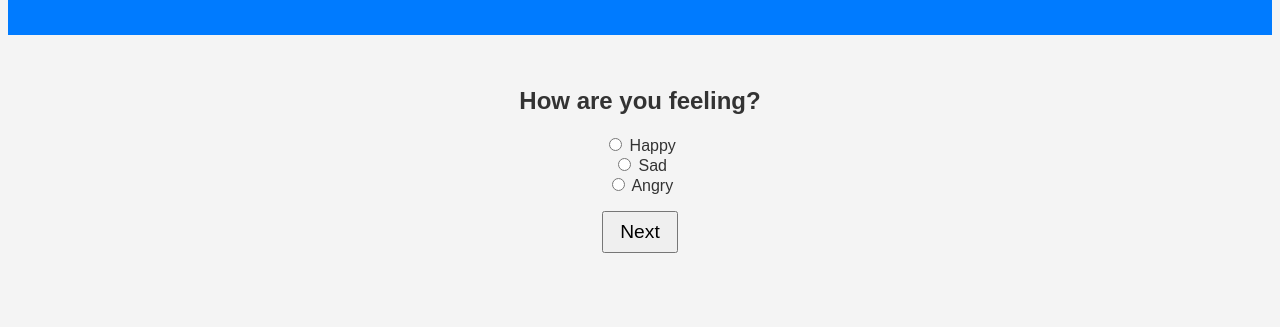
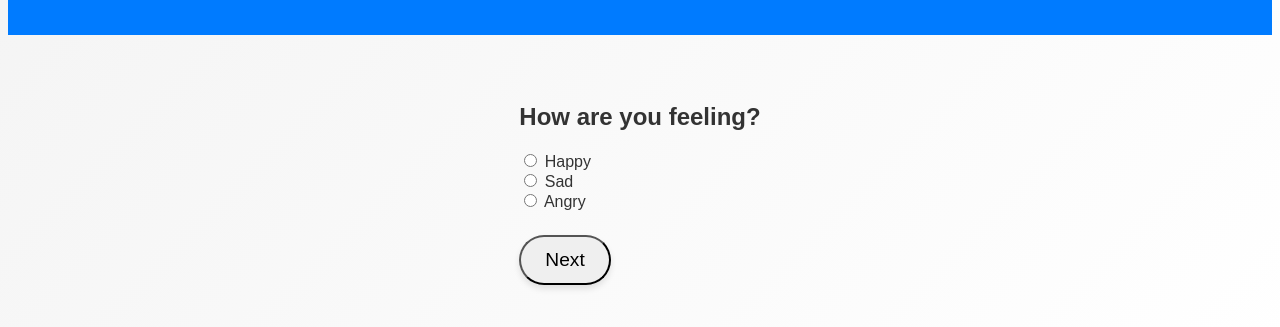
Before and after one commit to evandakara/music-therapy, a plain HTML site: page index.html in a window 1280 px wide. Both pictures are taken after a click on the button "Start Questionnaire". Shown: the part 85-412 px from the top of the page. Drawn offline with Linux system fonts and the light colour scheme.

Commit message:
css update 1

```diff
--- a/scripts.js
+++ b/scripts.js
@@ -73,7 +73,7 @@ function generatePlaylist() {
             'mood improvement': {
                 'pop': 'angry_mood_pop_playlist_id',
                 'jazz/classic': 'angry_mood_jazz_classic_playlist_id',
-                'rock/alternative': 'https://open.spotify.com/playlist/2mnIxFvwfhCrADxcD4kMiF?si=76ef455c0cd14466&pt=85415653e7f025c16bcee48e778976b0',
+                'rock/alternative': '2mnIxFvwfhCrADxcD4kMiF',
                 'ambient': 'angry_mood_ambient_playlist_id',
             },
             'emotional management': {
--- a/styles.css
+++ b/styles.css
@@ -3,6 +3,7 @@ body {
     background-color: #f4f4f4;
     color: #333;
     text-align: center;
+    background: linear-gradient(135deg, #f4f4f4, #ffffff);
 }
 header {
     background-color: #007BFF;
@@ -10,17 +11,30 @@ header {
     padding: 1rem;
 }
 main {
-    padding: 2rem;
+    padding: 3rem 1rem;
+    display: flex;
+    flex-direction: column;
+    align-items: center;
 }
 button {
-    padding: 0.5rem 1rem;
+    padding: 0.75rem 1.5rem;
+    margin: 1.5rem 0;
     font-size: 1.2rem;
-    margin: 1rem 0;
     cursor: pointer;
+    border-radius: 30px;
+    box-shadow: 0 4px 6px rgba(0, 0, 0, 0.1);
+    transition: transform 0.2s;
+}
+button:hover {
+    transform: scale(1.05);
 }
 .question-page {
     display: none;
+    max-width: 600px;
+    text-align: left;
+    margin: auto;
 }
+
 .tooltip {
     position: relative;
     display: inline-block;
```
